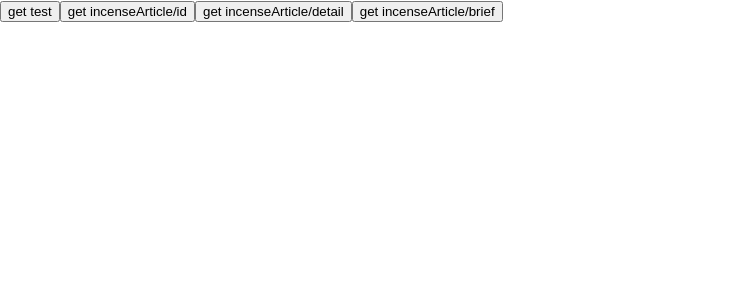
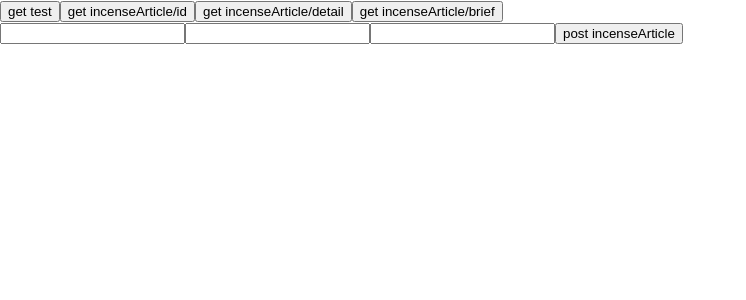
Before and after one commit to oscar000803/onlinetemple, a React (Create React App) app in the folder frontend/: page / in a window 1280 px wide. Shown: the top 300 px of the page, without its empty margins (0-746 px from the left). Built offline with nearby package versions, Linux system fonts and the light colour scheme.

Commit message:
post incenseArticle api

```diff
--- a/frontend/src/App.js
+++ b/frontend/src/App.js
@@ -4,9 +4,13 @@ import { sendMessage } from './axios'
 function App() {
 
   const [incenseArticle_ids, setIncenseArticle_ids] = useState([])
+  const [name, setName] = useState("")
+  const [title, setTitle] = useState("")
+  const [content, setContent] = useState("")
 
   return (
     <div className="App">
+      <div>
         <button onClick={async (e) => {await sendMessage('get', 'test')}}>get test</button>
         <button
           onClick={async (e) => {
@@ -17,6 +21,13 @@ function App() {
         <button onClick={async (e) => {await sendMessage('get', 'incenseArticle/detail', {params:{incenseArticle_id: incenseArticle_ids[0]}})}}>get incenseArticle/detail</button>
         <button onClick={async (e) => {await sendMessage('get', 'incenseArticle/brief', {params:{incenseArticle_ids}})}}>get incenseArticle/brief</button>
       </div>
+      <div>
+        <input onChange={(e) => setName(e.target.value)}/>
+        <input onChange={(e) => setTitle(e.target.value)}/>
+        <input onChange={(e) => setContent(e.target.value)}/>
+        <button onClick={async (e) => {await sendMessage('post', 'incenseArticle', {params:{name, title, content}})}}>post incenseArticle</button>
+      </div>
+    </div>
   );
 }
 
--- a/frontend/src/axios.js
+++ b/frontend/src/axios.js
@@ -8,6 +8,7 @@ const sendMessage = async (type, url, message) => {
     switch(type){
         case "post":
             res = await instance.post(url, message)
+            console.log(res)
             return res
         case "get":
             res = await instance.get(url, message)
```
Also changed, not shown: 1 other file (tests, documents, lock files or other folders). Lines whose indentation alone changed are shown as unchanged.
